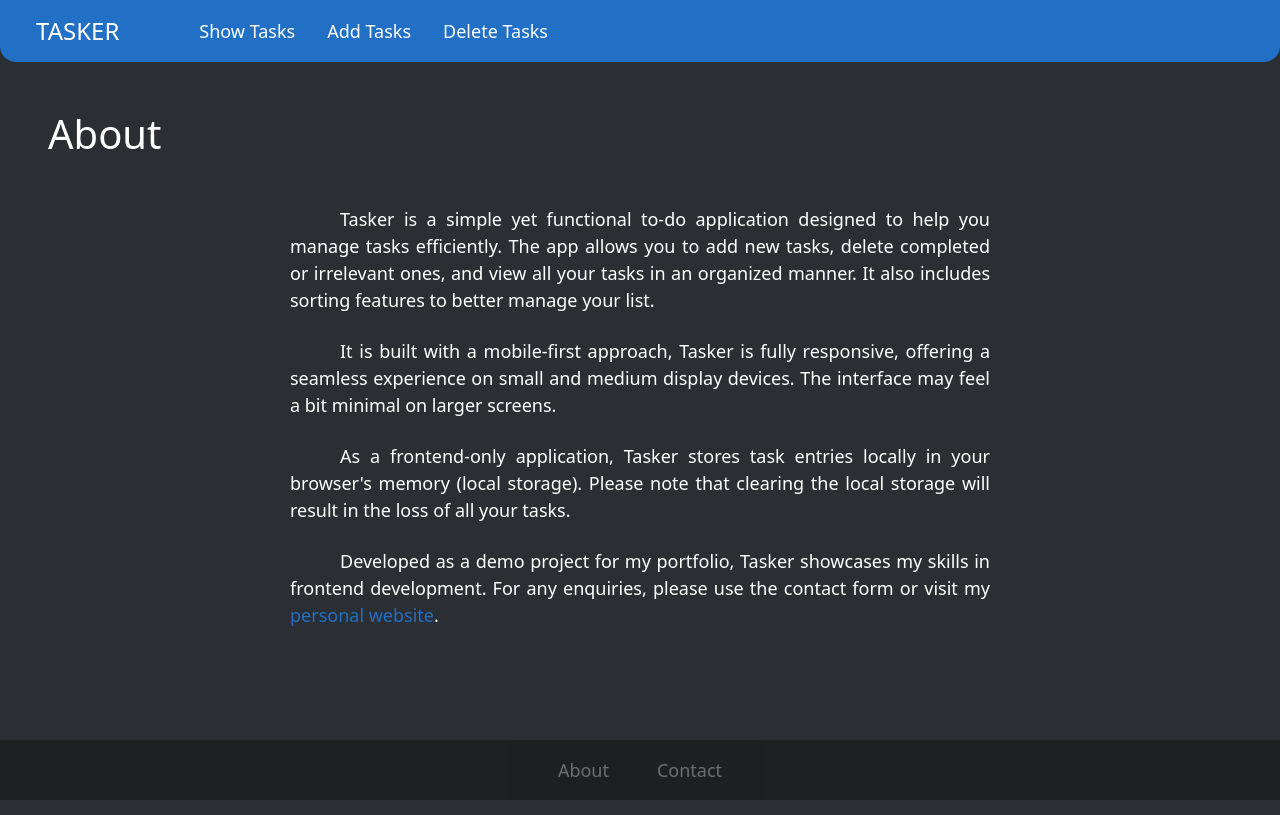
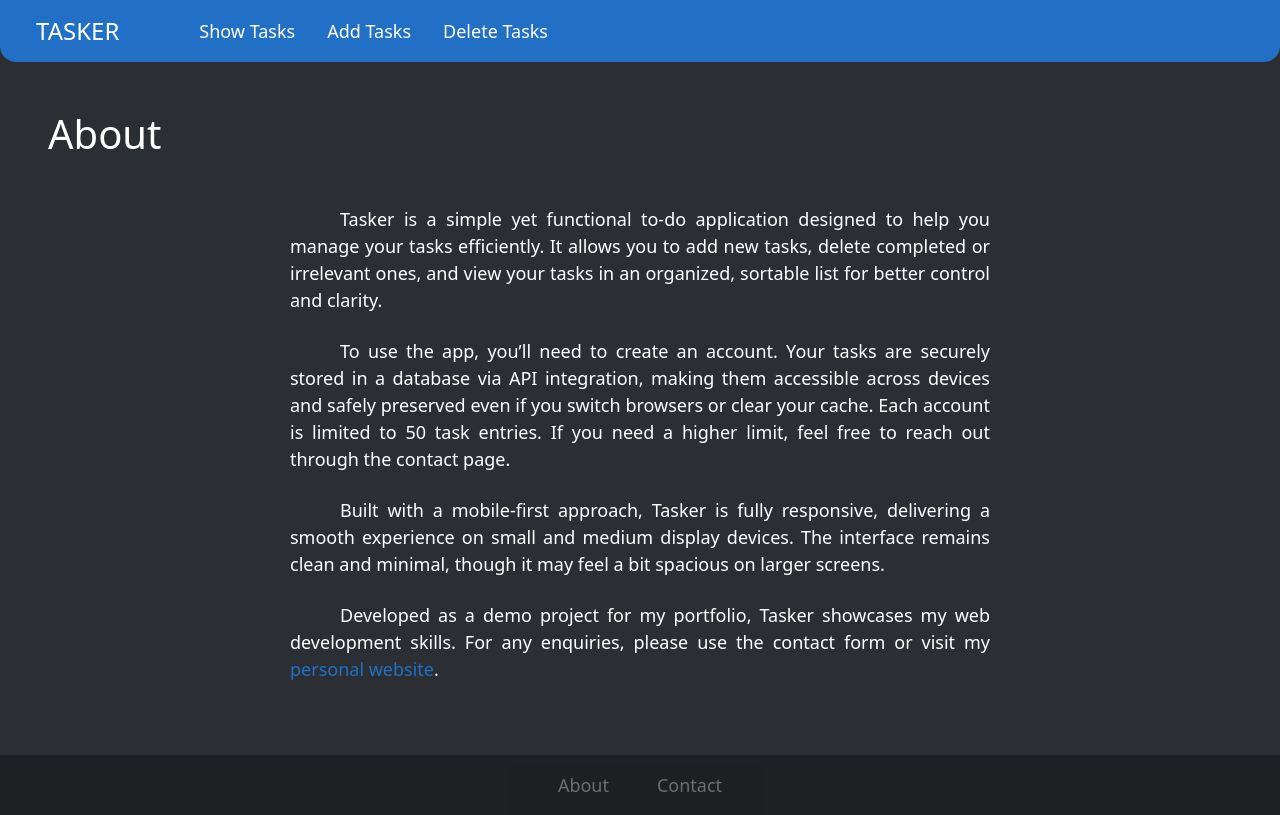
Before and after one commit to ionutprodea/tasker, a React (Vite) app: page /about in a window 1280 px wide. Built offline with nearby package versions, Linux system fonts and the light colour scheme.

Commit message:
Updated about page text

```diff
--- a/src/components/About.tsx
+++ b/src/components/About.tsx
@@ -36,27 +36,28 @@ const About = () => {
             <section className="text-container">
               <p className="text mb-4">
                 Tasker is a simple yet functional to-do application designed to
-                help you manage tasks efficiently. The app allows you to add new
-                tasks, delete completed or irrelevant ones, and view all your
-                tasks in an organized manner. It also includes sorting features
-                to better manage your list.
+                help you manage your tasks efficiently. It allows you to add new
+                tasks, delete completed or irrelevant ones, and view your tasks
+                in an organized, sortable list for better control and clarity.
               </p>
               <p className="text mb-4">
-                It is built with a mobile-first approach, Tasker is fully
-                responsive, offering a seamless experience on small and medium
-                display devices. The interface may feel a bit minimal on larger
-                screens.
+                To use the app, you’ll need to create an account. Your tasks are
+                securely stored in a database via API integration, making them
+                accessible across devices and safely preserved even if you
+                switch browsers or clear your cache. Each account is limited to
+                50 task entries. If you need a higher limit, feel free to reach
+                out through the contact page.
               </p>
               <p className="text mb-4">
-                As a frontend-only application, Tasker stores task entries
-                locally in your browser's memory (local storage). Please note
-                that clearing the local storage will result in the loss of all
-                your tasks.
+                Built with a mobile-first approach, Tasker is fully responsive,
+                delivering a smooth experience on small and medium display
+                devices. The interface remains clean and minimal, though it may
+                feel a bit spacious on larger screens.
               </p>
               <p className="text mb-4">
                 Developed as a demo project for my portfolio, Tasker showcases
-                my skills in frontend development. For any enquiries, please use
-                the contact form or visit my{" "}
+                my web development skills. For any enquiries, please use the
+                contact form or visit my{" "}
                 <a href="https://ionutprodea.ro/" className="website-link">
                   personal website
                 </a>
```
